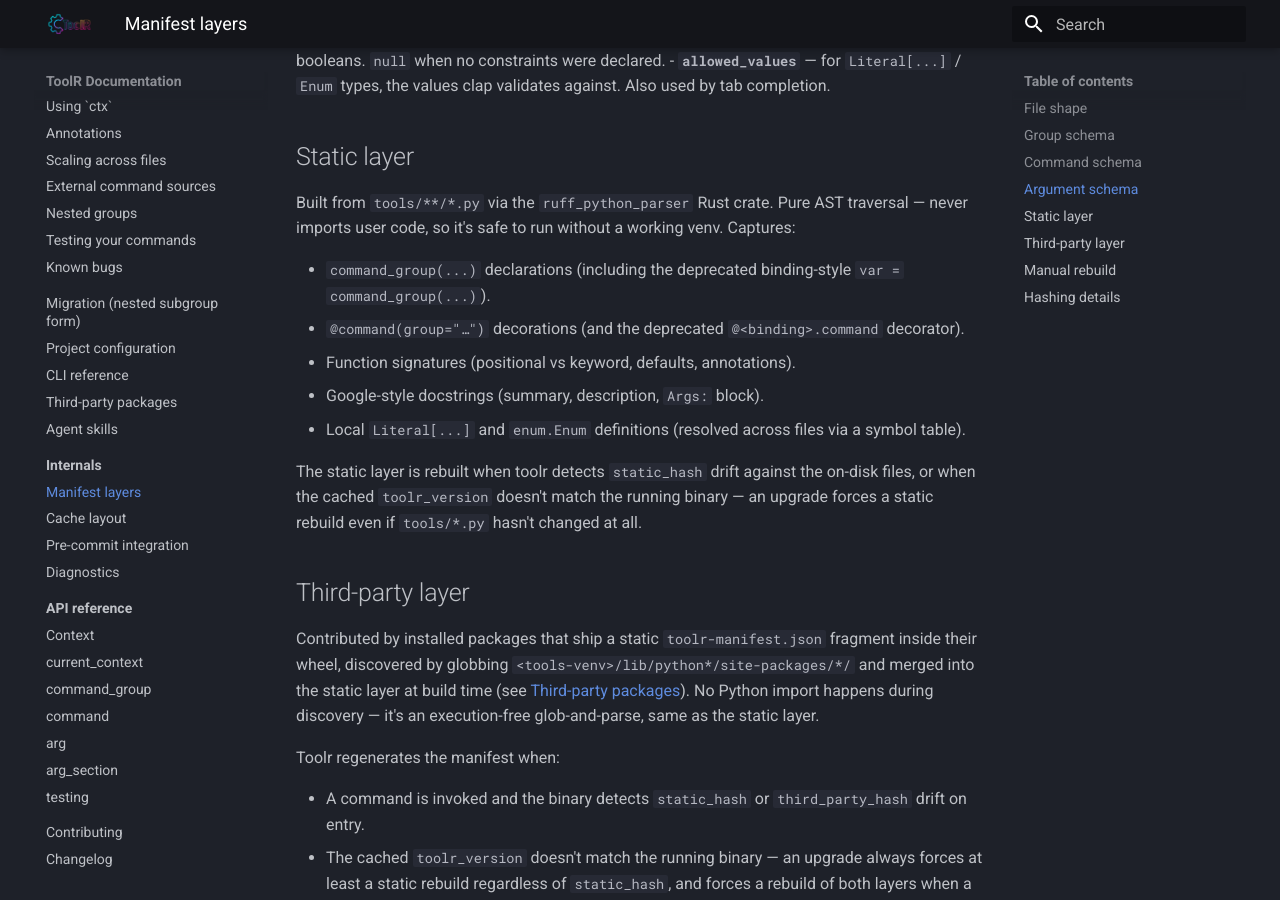
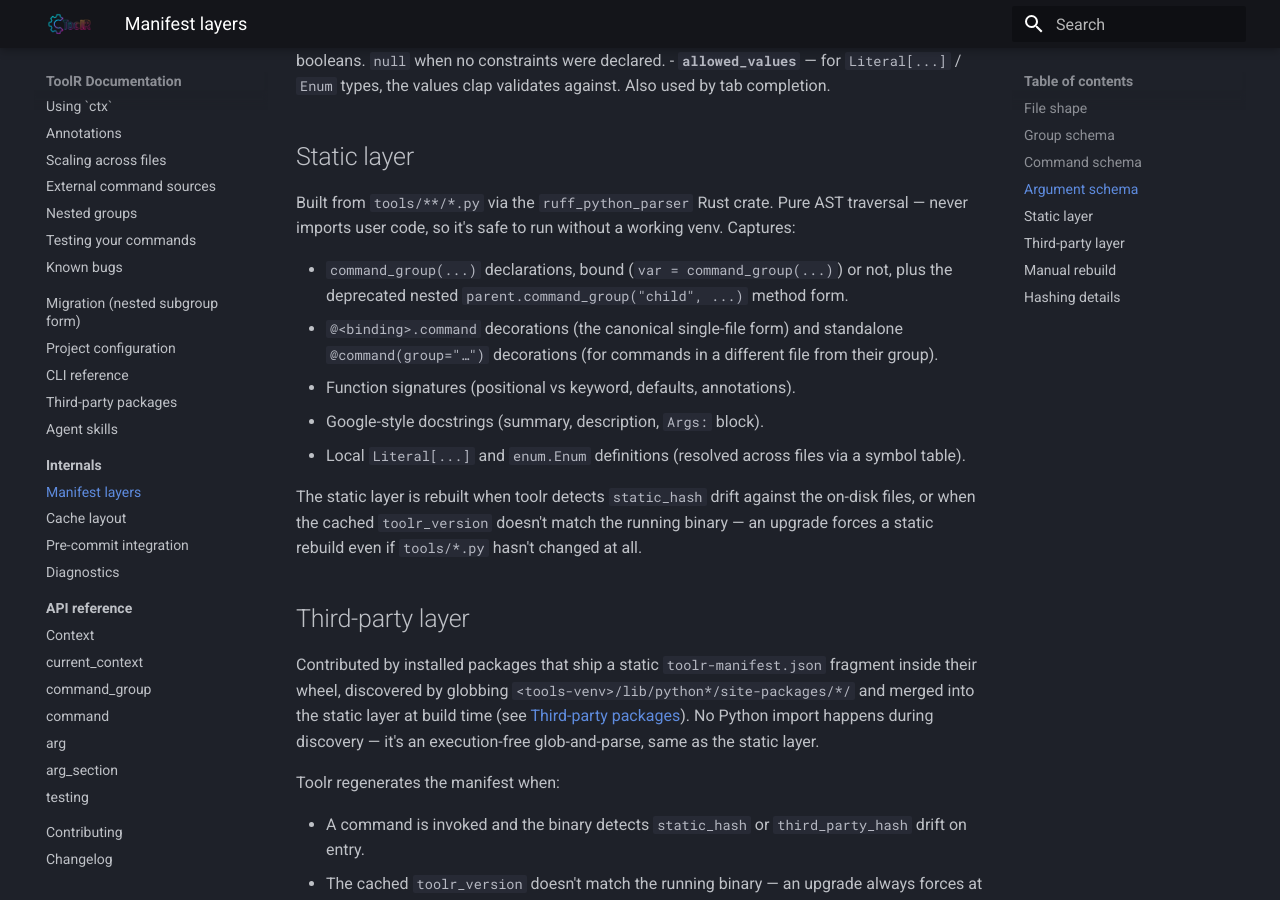
Before and after one commit to s0undt3ch/ToolR, an MkDocs documentation site: the page built from docs/internals/manifest.md, in a window 1280 px wide and 900 px high, scrolled down 2738 px. Built offline with MkDocs 1.6.1 and Material for MkDocs 9.7.7, drawn with Linux system fonts in a browser that asks for light colours.

Commit message:
docs(internals): the bound @group.command form is canonical, not deprecated

```diff
--- a/docs/internals/manifest.md
+++ b/docs/internals/manifest.md
@@ -141,10 +141,12 @@ Built from `tools/**/*.py` via the `ruff_python_parser` Rust crate.
 Pure AST traversal — never imports user code, so it's safe to run
 without a working venv. Captures:
 
-- `command_group(...)` declarations (including the deprecated
-  binding-style `var = command_group(...)`).
-- `@command(group="…")` decorations (and the deprecated
-  `@<binding>.command` decorator).
+- `command_group(...)` declarations, bound (`var = command_group(...)`)
+  or not, plus the deprecated nested `parent.command_group("child", ...)`
+  method form.
+- `@<binding>.command` decorations (the canonical single-file form) and
+  standalone `@command(group="…")` decorations (for commands in a
+  different file from their group).
 - Function signatures (positional vs keyword, defaults, annotations).
 - Google-style docstrings (summary, description, `Args:` block).
 - Local `Literal[...]` and `enum.Enum` definitions (resolved across
```
